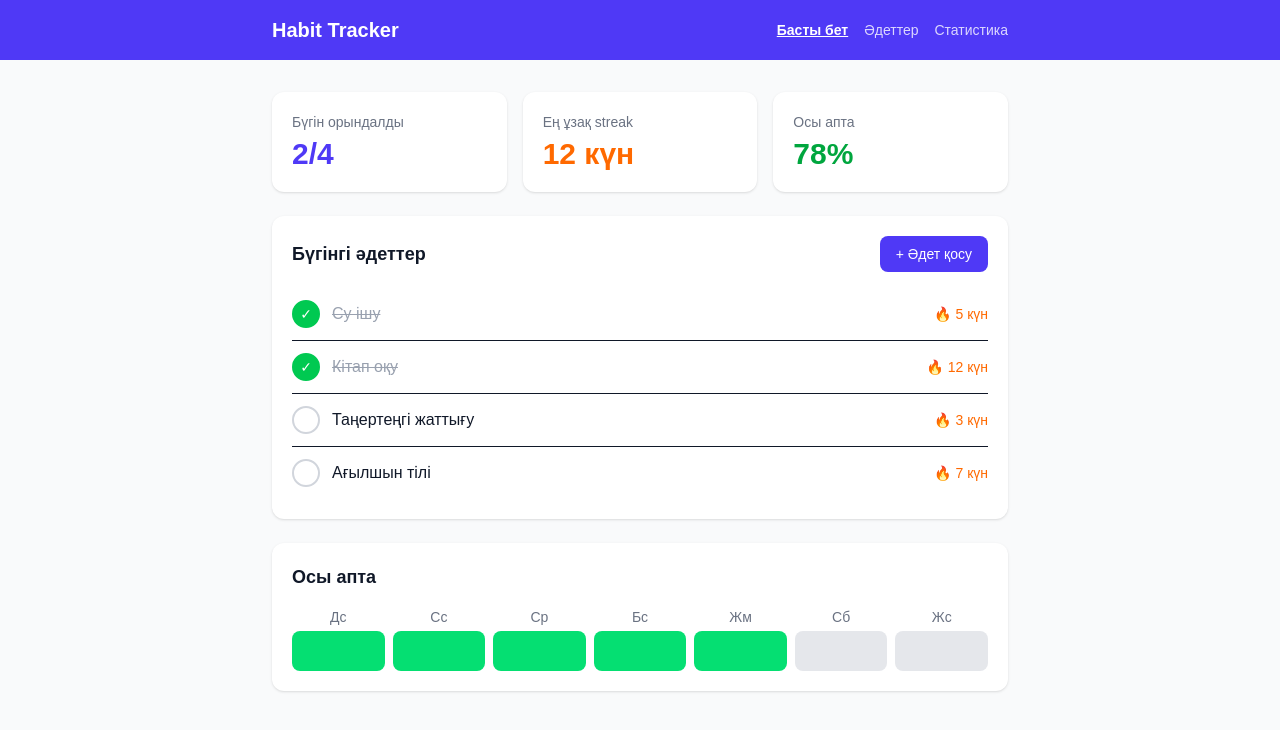
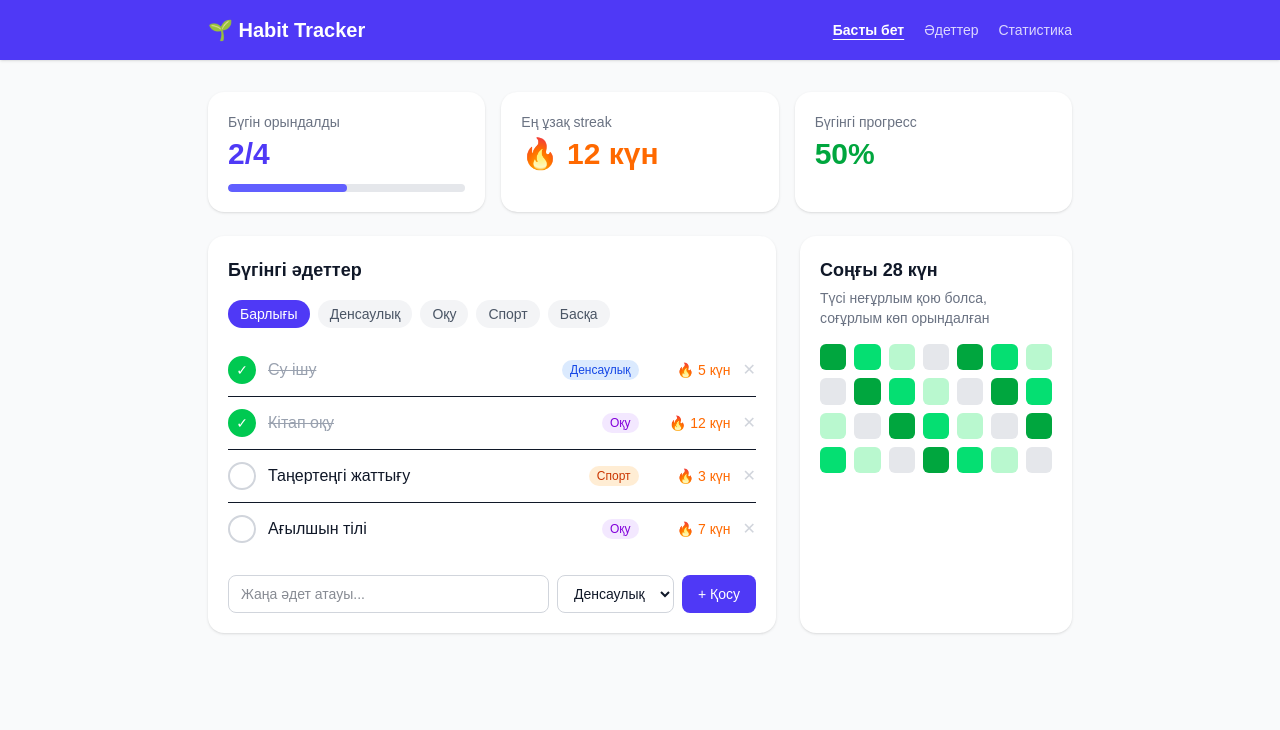
Before and after one commit to Dosbergen111/Project-dosan, a Next.js app: page / in a window 1280 px wide. Shown: the top 730 px of the page. Built offline with nearby package versions, Linux system fonts and the light colour scheme.

Commit message:
Add interactive habit tracker mockup

```diff
--- a/src/app/page.tsx
+++ b/src/app/page.tsx
@@ -1,92 +1,203 @@
-const habits = [
-  { name: "Су ішу", streak: 5, done: true },
-  { name: "Кітап оқу", streak: 12, done: true },
-  { name: "Таңертеңгі жаттығу", streak: 3, done: false },
-  { name: "Ағылшын тілі", streak: 7, done: false },
+"use client";
+
+import { useState } from "react";
+import Heatmap from "../components/Heatmap";
+import type { Category, Habit } from "../types/habit";
+
+const categories: Category[] = ["Денсаулық", "Оқу", "Спорт", "Басқа"];
+
+const initialHabits: Habit[] = [
+  { id: 1, name: "Су ішу", category: "Денсаулық", streak: 5, doneToday: true },
+  { id: 2, name: "Кітап оқу", category: "Оқу", streak: 12, doneToday: true },
+  { id: 3, name: "Таңертеңгі жаттығу", category: "Спорт", streak: 3, doneToday: false },
+  { id: 4, name: "Ағылшын тілі", category: "Оқу", streak: 7, doneToday: false },
 ];
 
-const days = ["Дс", "Сс", "Ср", "Бс", "Жм", "Сб", "Жс"];
+// Жалған деректер: соңғы 28 күн (кейін дерекқордан келеді)
+const heatmapData = Array.from({ length: 28 }, (_, i) => (i * 7 + 3) % 4);
+
+const badge: Record<Category, string> = {
+  Денсаулық: "bg-blue-100 text-blue-700",
+  Оқу: "bg-purple-100 text-purple-700",
+  Спорт: "bg-orange-100 text-orange-700",
+  Басқа: "bg-gray-100 text-gray-700",
+};
 
 export default function Home() {
-  const doneCount = habits.filter((h) => h.done).length;
+  const [habits, setHabits] = useState<Habit[]>(initialHabits);
+  const [filter, setFilter] = useState<Category | "Барлығы">("Барлығы");
+  const [name, setName] = useState("");
+  const [category, setCategory] = useState<Category>("Денсаулық");
+
+  const visible =
+    filter === "Барлығы" ? habits : habits.filter((h) => h.category === filter);
+
+  const doneCount = habits.filter((h) => h.doneToday).length;
+  const percent = habits.length ? Math.round((doneCount / habits.length) * 100) : 0;
+  const bestStreak = habits.reduce((max, h) => Math.max(max, h.streak), 0);
+
+  function toggleHabit(id: number) {
+    setHabits((prev) =>
+      prev.map((h) =>
+        h.id === id
+          ? {
+              ...h,
+              doneToday: !h.doneToday,
+              streak: h.doneToday ? Math.max(0, h.streak - 1) : h.streak + 1,
+            }
+          : h
+      )
+    );
+  }
+
+  function addHabit() {
+    if (!name.trim()) return;
+    setHabits((prev) => [
+      ...prev,
+      { id: Date.now(), name: name.trim(), category, streak: 0, doneToday: false },
+    ]);
+    setName("");
+  }
+
+  function removeHabit(id: number) {
+    setHabits((prev) => prev.filter((h) => h.id !== id));
+  }
 
   return (
     <div className="min-h-screen bg-gray-50 text-gray-900">
-      <header className="bg-indigo-600 text-white">
-        <div className="mx-auto flex max-w-3xl items-center justify-between px-4 py-4">
-          <h1 className="text-xl font-bold">Habit Tracker</h1>
-          <nav className="flex gap-4 text-sm">
-            <a href="#" className="font-semibold underline">Басты бет</a>
+      <header className="bg-indigo-600 text-white shadow">
+        <div className="mx-auto flex max-w-4xl items-center justify-between px-4 py-4">
+          <h1 className="text-xl font-bold">🌱 Habit Tracker</h1>
+          <nav className="flex gap-5 text-sm">
+            <a href="#" className="font-semibold underline underline-offset-4">Басты бет</a>
             <a href="#" className="opacity-80 hover:opacity-100">Әдеттер</a>
             <a href="#" className="opacity-80 hover:opacity-100">Статистика</a>
           </nav>
         </div>
       </header>
 
-      <main className="mx-auto max-w-3xl space-y-6 px-4 py-8">
+      <main className="mx-auto max-w-4xl space-y-6 px-4 py-8">
+        {/* Статистика карточкалары */}
         <section className="grid grid-cols-1 gap-4 sm:grid-cols-3">
-          <div className="rounded-xl bg-white p-5 shadow">
+          <div className="rounded-2xl bg-white p-5 shadow-sm">
             <p className="text-sm text-gray-500">Бүгін орындалды</p>
             <p className="mt-1 text-3xl font-bold text-indigo-600">
               {doneCount}/{habits.length}
             </p>
+            <div className="mt-3 h-2 overflow-hidden rounded-full bg-gray-200">
+              <div
+                className="h-full rounded-full bg-indigo-500 transition-all duration-500"
+                style={{ width: `${percent}%` }}
+              />
             </div>
-          <div className="rounded-xl bg-white p-5 shadow">
+          </div>
+          <div className="rounded-2xl bg-white p-5 shadow-sm">
             <p className="text-sm text-gray-500">Ең ұзақ streak</p>
-            <p className="mt-1 text-3xl font-bold text-orange-500">12 күн</p>
+            <p className="mt-1 text-3xl font-bold text-orange-500">🔥 {bestStreak} күн</p>
           </div>
-          <div className="rounded-xl bg-white p-5 shadow">
-            <p className="text-sm text-gray-500">Осы апта</p>
-            <p className="mt-1 text-3xl font-bold text-green-600">78%</p>
+          <div className="rounded-2xl bg-white p-5 shadow-sm">
+            <p className="text-sm text-gray-500">Бүгінгі прогресс</p>
+            <p className="mt-1 text-3xl font-bold text-green-600">{percent}%</p>
           </div>
         </section>
 
-        <section className="rounded-xl bg-white p-5 shadow">
-          <div className="mb-4 flex items-center justify-between">
-            <h2 className="text-lg font-semibold">Бүгінгі әдеттер</h2>
-            <button className="rounded-lg bg-indigo-600 px-4 py-2 text-sm font-medium text-white hover:bg-indigo-700">
-              + Әдет қосу
+        <div className="grid grid-cols-1 gap-6 lg:grid-cols-3">
+          {/* Әдеттер тізімі */}
+          <section className="rounded-2xl bg-white p-5 shadow-sm lg:col-span-2">
+            <h2 className="mb-4 text-lg font-semibold">Бүгінгі әдеттер</h2>
+
+            {/* Сүзгі */}
+            <div className="mb-4 flex flex-wrap gap-2">
+              {(["Барлығы", ...categories] as const).map((c) => (
+                <button
+                  key={c}
+                  onClick={() => setFilter(c)}
+                  className={`rounded-full px-3 py-1 text-sm transition ${
+                    filter === c
+                      ? "bg-indigo-600 text-white"
+                      : "bg-gray-100 text-gray-600 hover:bg-gray-200"
+                  }`}
+                >
+                  {c}
                 </button>
+              ))}
             </div>
 
+            {/* Тізім */}
             <ul className="divide-y">
-            {habits.map((habit) => (
-              <li key={habit.name} className="flex items-center justify-between py-3">
-                <div className="flex items-center gap-3">
+              {visible.map((habit) => (
+                <li key={habit.id} className="flex items-center justify-between gap-3 py-3">
+                  <button
+                    onClick={() => toggleHabit(habit.id)}
+                    className="flex flex-1 items-center gap-3 text-left"
+                  >
                     <span
-                    className={`flex h-7 w-7 items-center justify-center rounded-full border-2 text-sm ${
-                      habit.done
+                      className={`flex h-7 w-7 shrink-0 items-center justify-center rounded-full border-2 text-sm transition ${
+                        habit.doneToday
                           ? "border-green-500 bg-green-500 text-white"
-                        : "border-gray-300 text-transparent"
+                          : "border-gray-300 text-transparent hover:border-green-400"
                       }`}
                     >
                       ✓
                     </span>
-                  <span className={habit.done ? "text-gray-400 line-through" : ""}>
+                    <span className={habit.doneToday ? "text-gray-400 line-through" : ""}>
                       {habit.name}
                     </span>
-                </div>
-                <span className="text-sm text-orange-500">🔥 {habit.streak} күн</span>
+                  </button>
+                  <span className={`rounded-full px-2 py-0.5 text-xs ${badge[habit.category]}`}>
+                    {habit.category}
+                  </span>
+                  <span className="w-20 text-right text-sm text-orange-500">
+                    🔥 {habit.streak} күн
+                  </span>
+                  <button
+                    onClick={() => removeHabit(habit.id)}
+                    className="text-gray-300 transition hover:text-red-500"
+                    aria-label="Өшіру"
+                  >
+                    ✕
+                  </button>
                 </li>
               ))}
+              {visible.length === 0 && (
+                <li className="py-6 text-center text-gray-400">Бұл категорияда әдет жоқ</li>
+              )}
             </ul>
+
+            {/* Қосу формасы */}
+            <div className="mt-5 flex flex-col gap-2 sm:flex-row">
+              <input
+                value={name}
+                onChange={(e) => setName(e.target.value)}
+                onKeyDown={(e) => e.key === "Enter" && addHabit()}
+                placeholder="Жаңа әдет атауы..."
+                className="flex-1 rounded-lg border border-gray-300 px-3 py-2 text-sm outline-none focus:border-indigo-500 focus:ring-2 focus:ring-indigo-200"
+              />
+              <select
+                value={category}
+                onChange={(e) => setCategory(e.target.value as Category)}
+                className="rounded-lg border border-gray-300 px-3 py-2 text-sm outline-none focus:border-indigo-500"
+              >
+                {categories.map((c) => (
+                  <option key={c}>{c}</option>
+                ))}
+              </select>
+              <button
+                onClick={addHabit}
+                className="rounded-lg bg-indigo-600 px-4 py-2 text-sm font-medium text-white transition hover:bg-indigo-700 active:scale-95"
+              >
+                + Қосу
+              </button>
+            </div>
           </section>
 
-        <section className="rounded-xl bg-white p-5 shadow">
-          <h2 className="mb-4 text-lg font-semibold">Осы апта</h2>
-          <div className="grid grid-cols-7 gap-2 text-center text-sm">
-            {days.map((day, i) => (
-              <div key={day}>
-                <p className="mb-1 text-gray-500">{day}</p>
-                <div
-                  className={`h-10 rounded-lg ${
-                    i < 5 ? "bg-green-400" : "bg-gray-200"
-                  }`}
-                />
+          {/* Күнтізбелік карта */}
+          <section className="rounded-2xl bg-white p-5 shadow-sm">
+            <h2 className="mb-1 text-lg font-semibold">Соңғы 28 күн</h2>
+            <p className="mb-4 text-sm text-gray-500">Түсі неғұрлым қою болса, соғұрлым көп орындалған</p>
+            <Heatmap data={heatmapData} />
+          </section>
         </div>
-            ))}
-          </div>
-        </section>
       </main>
     </div>
   );
```
Lines whose indentation alone changed are shown as unchanged.
